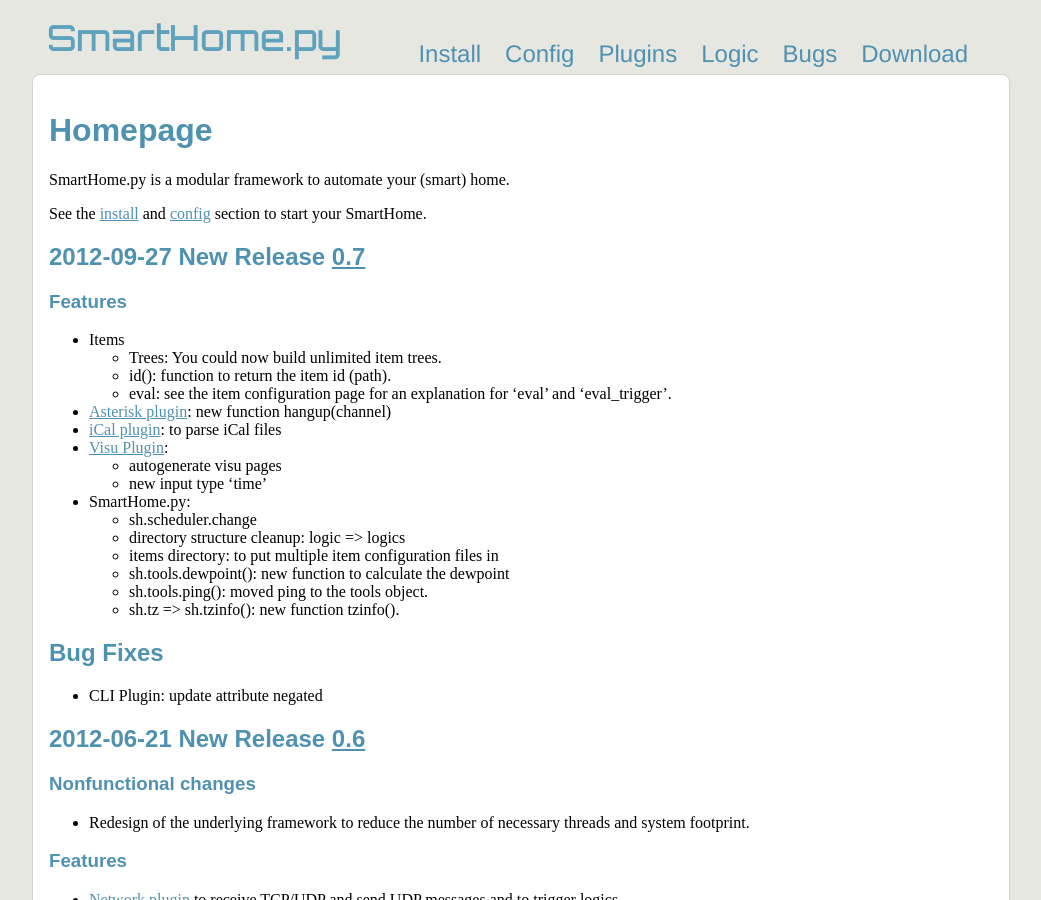
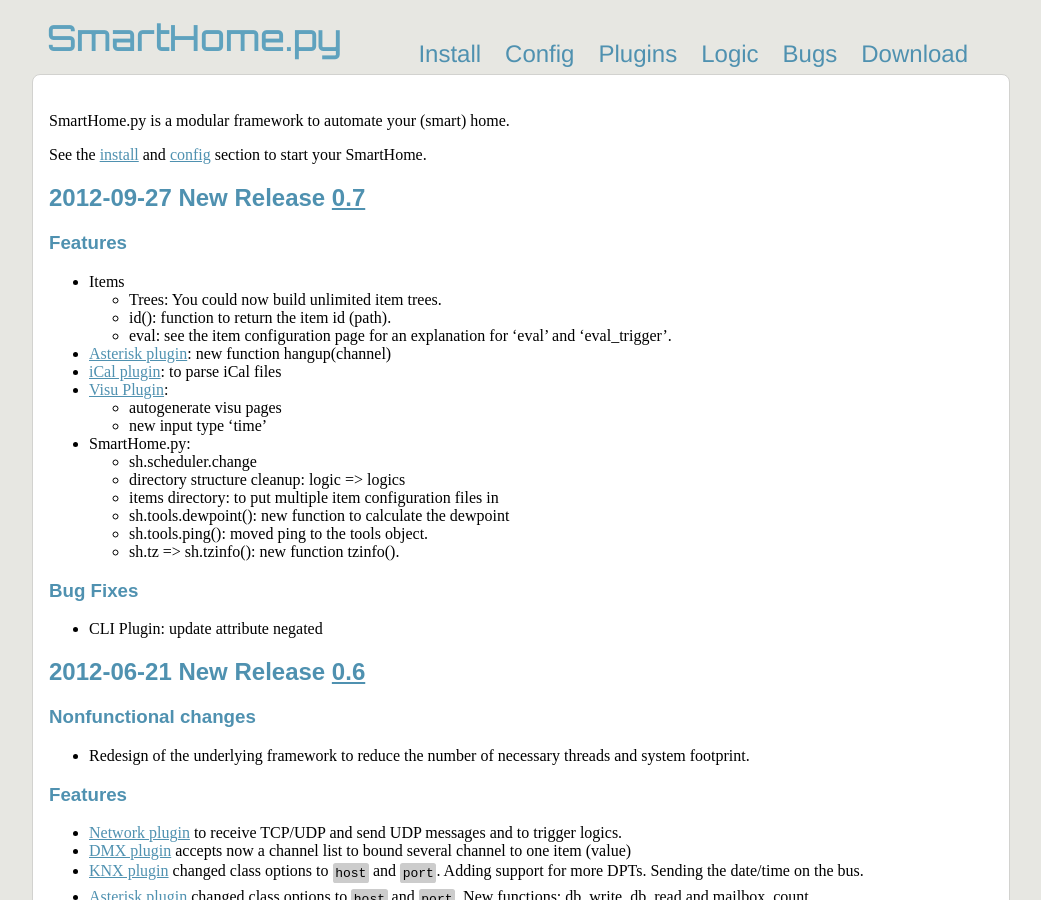
Before and after one commit to mknx/smarthome, a Jekyll site: the page built from index.md, in a window 1280 px wide and 900 px high. Shown: the whole window, without its empty margins (128-1169 px from the left). Built offline with Jekyll 4.4.1, drawn with Linux system fonts in a browser that asks for light colours; Markdown is read by kramdown in place of the engine named in the settings.

Commit message:
release 0.7

```diff
--- a/index.md
+++ b/index.md
@@ -1,5 +1,5 @@
 ---
-title: Homepage
+title:
 layout: default
 summary:
 uid: index
@@ -31,10 +31,9 @@
       * sh.tools.ping(): moved ping to the tools object.
       * sh.tz => sh.tzinfo(): new function tzinfo().
 
-## Bug Fixes
+### Bug Fixes
 
   * CLI Plugin: update attribute negated
-
 
 ## 2012-06-21 New Release [0.6](http://sourceforge.net/projects/smarthome/files/)
 
```
